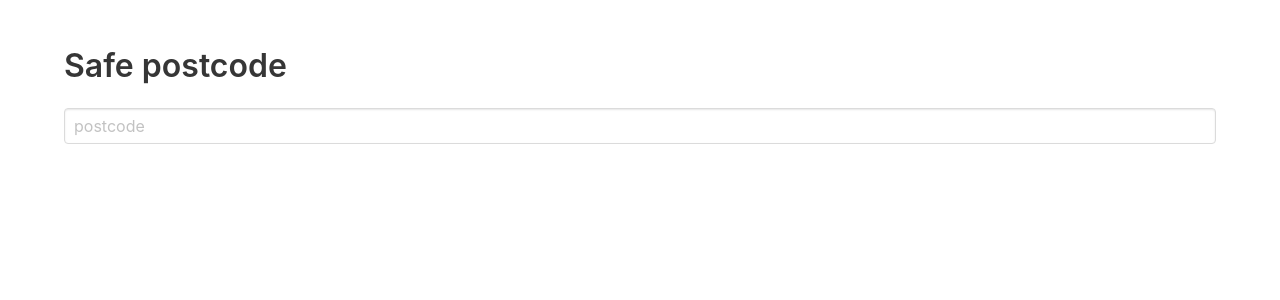
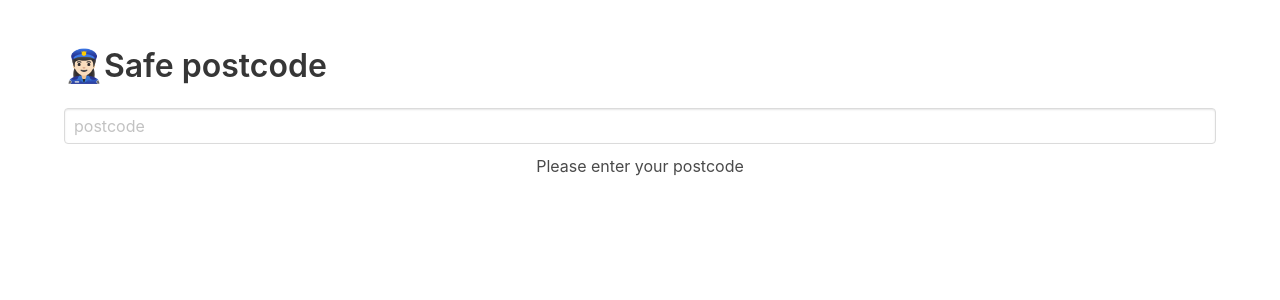
Before and after one commit to pedsm/safePostcode, a Next.js app: page / in a window 1280 px wide. Shown: the top 300 px of the page. Built offline with nearby package versions, Linux system fonts and the light colour scheme.

Commit message:
Formating

```diff
--- a/components/crime.js
+++ b/components/crime.js
@@ -13,13 +13,9 @@ export default class Crime extends React.Component {
                 <div className="media-content">
                     <div className="content">
                         <p><strong>{this.cleanDashCase(crime.category)}</strong></p>
-                        <p>{crime.location.street.name}</p>
-                        {(() => {
-                            if (crime.outcome_status == null) {
-                                return (<p>No outcome avaliable</p>)
-                            }
-                            return (<p>{crime.outcome_status.category}</p>)
-                        })()}
+                        <p>{crime.location.street.name} <br />
+                            {crime.outcome_status == null ? "🔎 No outcome avaliable" : "🧐" + crime.outcome_status.category}
+                        </p>
                     </div>
                 </div>
             </article>
--- /dev/null
+++ b/components/stats.js
@@ -0,0 +1,21 @@
+import React from 'react'
+
+export default class Level extends React.Component {
+    render() {
+        const { crimes, postcode } = this.props
+        return (
+            <nav className="level">
+                <p className="level-item has-text-centered">
+                    {(() => {
+                        if (crimes.length == 0 && postcode == '') {
+                            return 'Please enter your postcode'
+                        } else if (crimes.length == 0) {
+                            return <p>No records found for <strong>{postcode.toUpperCase()}</strong></p>
+                        }
+                        return <p><strong>{crimes.length}</strong> records found for <strong>{postcode.toUpperCase()}</strong></p>
+                    })()}
+                </p>
+            </nav>
+        )
+    }
+}
--- a/pages/index.js
+++ b/pages/index.js
@@ -1,5 +1,6 @@
 import React from 'react'
 import Crime from '../components/crime'
+import Stats from '../components/stats'
 import get from 'axios'
 
 const { log, error } = console
@@ -21,8 +22,12 @@ class Home extends React.Component {
             postcode
         }))
         const postcodeDetails = await this.fetchPostcodeInfo(postcode)
-        if(postcodeDetails == null) {
+        if (postcodeDetails == null) {
             log("Postcode doesn't exist")
+            this.setState((state) => ({
+                ...state,
+                crimes: []
+            }))
             return
         } else {
             const { latitude, longitude } = postcodeDetails
@@ -39,7 +44,7 @@ class Home extends React.Component {
                 crimes: resp.data
             }))
             return resp.data
-        } catch(e) {
+        } catch (e) {
             error(e)
             return []
         }
@@ -50,7 +55,7 @@ class Home extends React.Component {
             const resp = await get(`http://api.postcodes.io/postcodes/${postcode}`)
             log(resp)
             return resp.data.result
-        } catch(e){
+        } catch (e) {
             error(e)
             return null
         }
@@ -60,8 +65,9 @@ class Home extends React.Component {
         return (
             <section className="section">
                 <div className="container">
-                    <h1 className="title">Safe postcode</h1>
-                    <input className="input" onChange={this.handleInput.bind(this)} placeholder="postcode" />
+                    <h1 className="title">👮🏻‍♀Safe postcode</h1>
+                    <input style={{ marginBottom: 10 }} className="input" onChange={this.handleInput.bind(this)} placeholder="postcode" />
+                    <Stats crimes={this.state.crimes} postcode={this.state.postcode} />
                     {this.state.crimes.map((crime, i) => (
                         <Crime crime={crime} key={i} />
                     ))}
```
